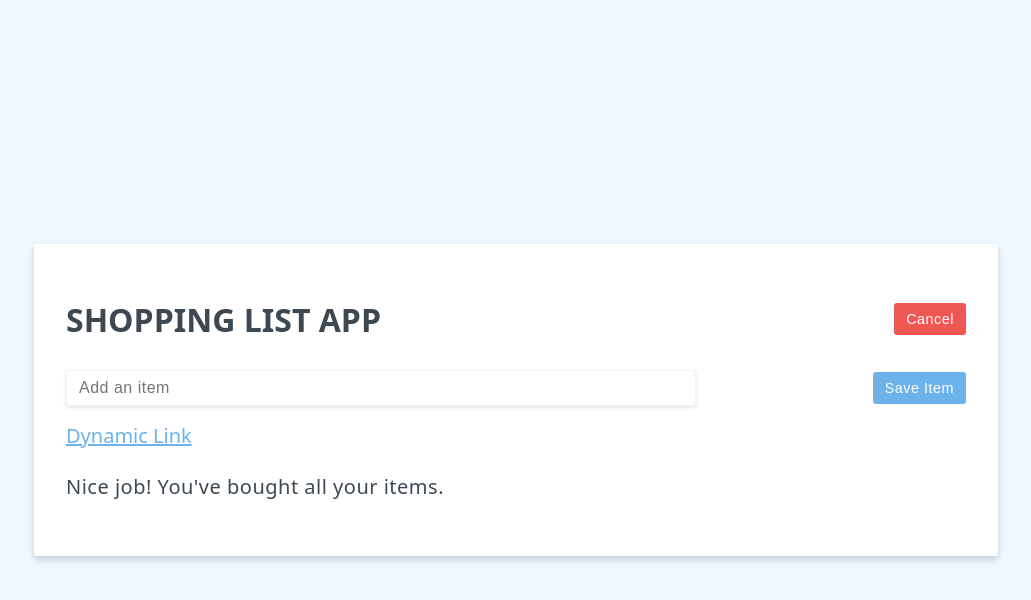
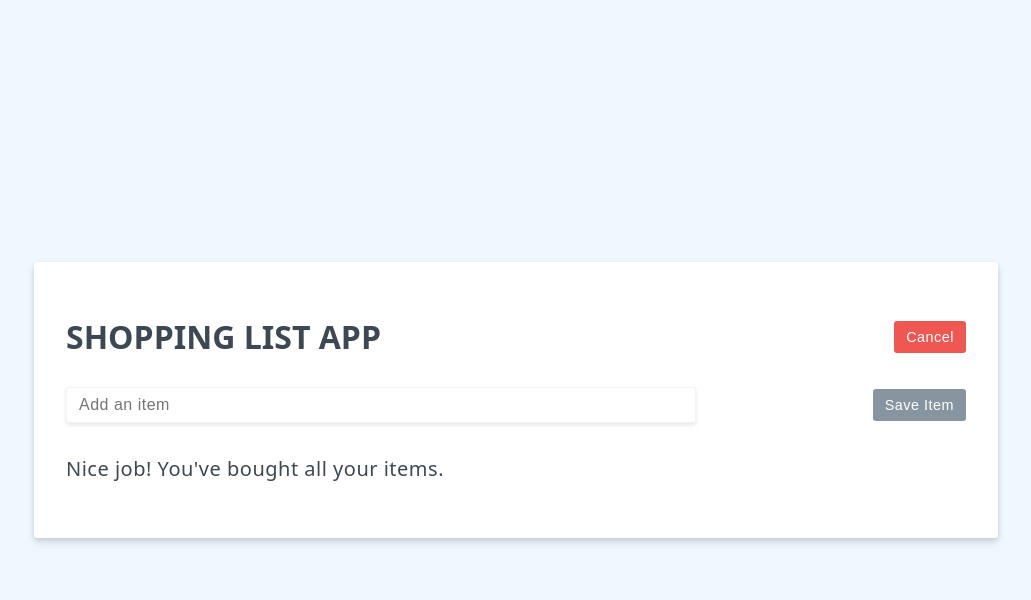
Before and after one commit to samsonllam/vuejs-fundamentals_vueschool, a plain HTML site: page index.html in a window 1280 px wide. Both pictures are taken after a click on the button "Add Item". Shown: the whole page, without its empty margins (124-1155 px from the left). Drawn offline with nearby package versions, Linux system fonts and the light colour scheme.

Commit message:
v-bind:disabled

```diff
--- a/index.html
+++ b/index.html
@@ -14,9 +14,8 @@
             </div>
             <div v-if="state === 'edit'" class="add-item-form">
                 <input v-model="newItem" type="text" placeholder="Add an item" @keyup.enter="saveItem">
-                <button class="btn btn-primary" @click="saveItem">Save Item</button>
+                <button class="btn btn-primary" v-bind:disabled="newItem.length === 0" @click="saveItem">Save Item</button>
             </div>
-            <a v-bind:href="newItem" target="_blank">Dynamic Link</a>
             <ul>
                 <li v-for="item in items">{{ item }}</li>
             </ul>
```
